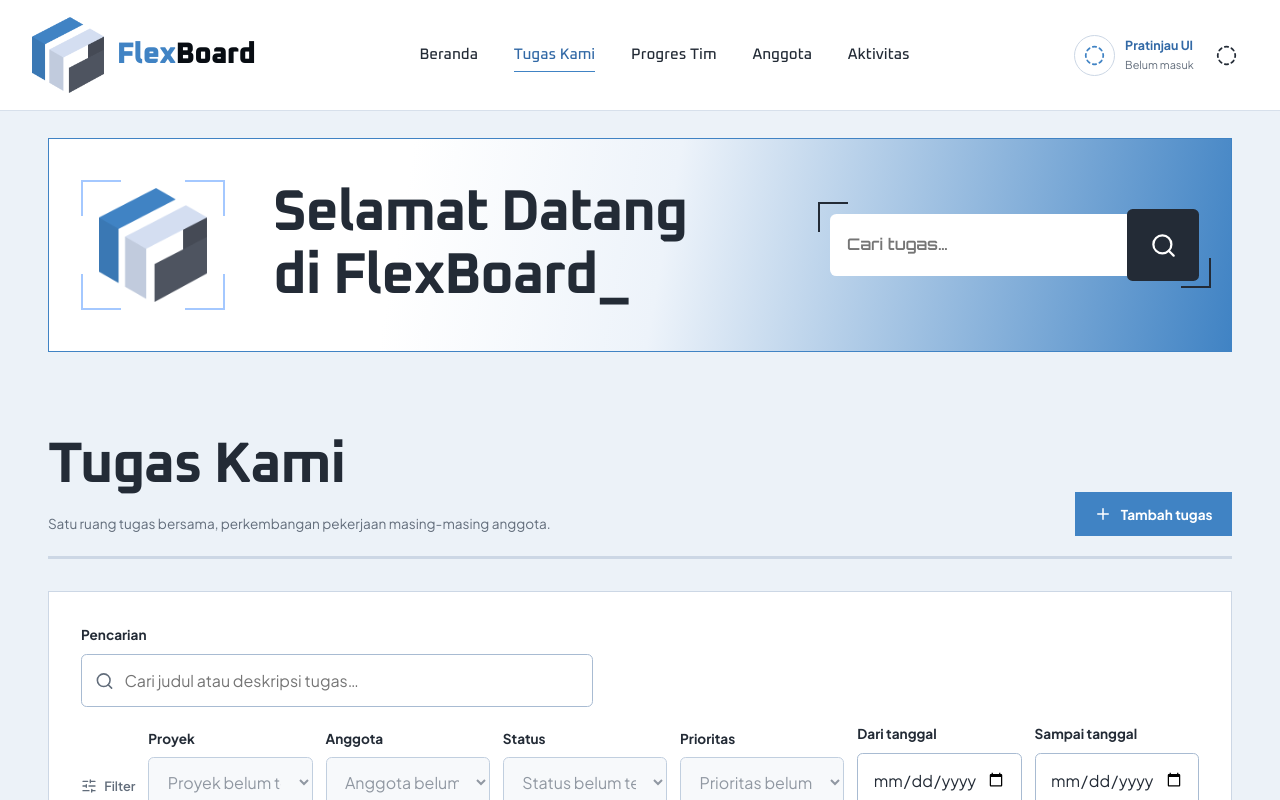
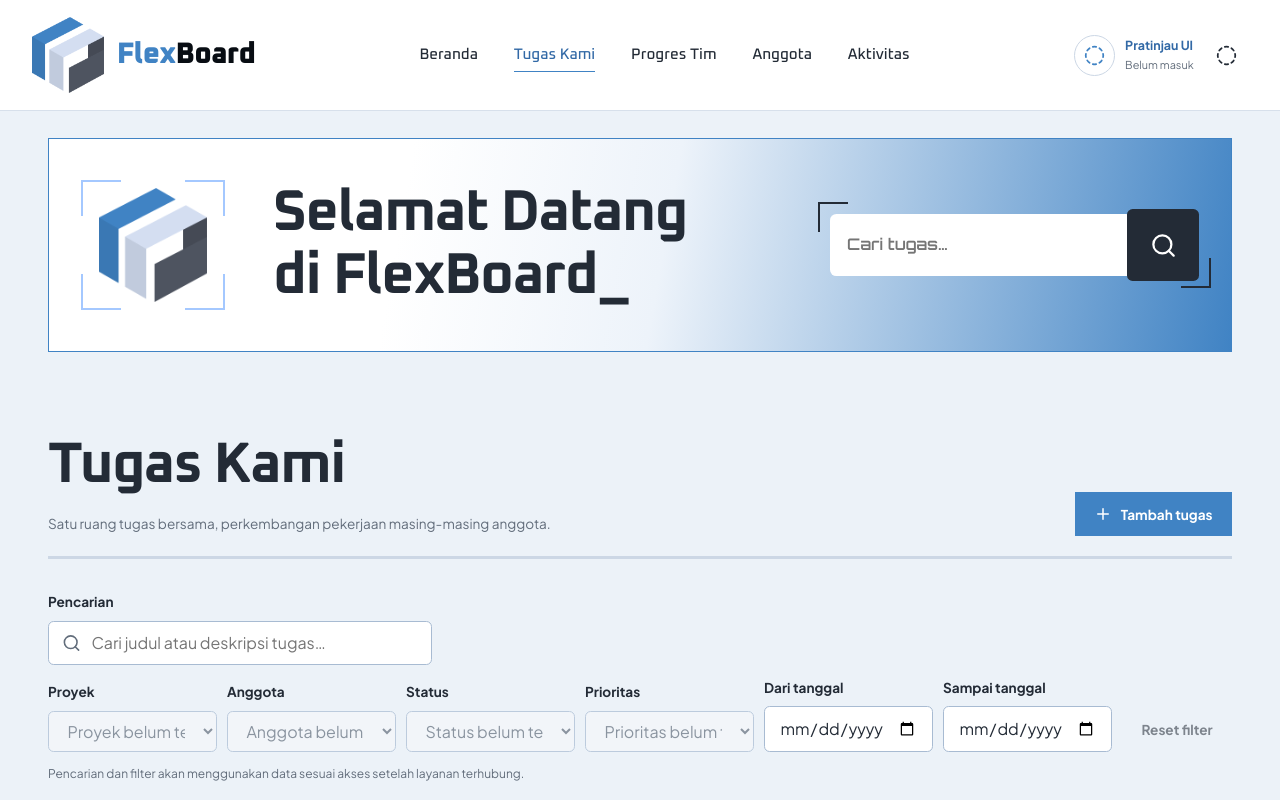
Before and after one commit to flexbox-studiocode/flexboard, a React (Vite) app: page /tasks in a window 1280 px wide. Shown: the top 800 px of the page. Built offline with nearby package versions, Linux system fonts and the light colour scheme.

Commit message:
style(tasks): compact filters and improve report text contrast

```diff
--- a/src/features/tasks/tasks.css
+++ b/src/features/tasks/tasks.css
@@ -60,7 +60,13 @@
 .tasks-page .page-header, .task-form-page .page-header, .task-detail-page .page-header { margin-bottom: .5rem; }
 .tasks-page .page-header { padding-bottom: 1.25rem; border-bottom: 3px solid var(--color-border); }
 .tasks-page .page-header__actions > .button { background: var(--color-primary); color: #fff; border-radius: 0; }
-.task-filters { padding-block: 1.25rem; }
+.tasks-page .task-filters { padding: 0; background: transparent; border: 0; }
+.task-filters .feature-filters { gap: .75rem; }
+.task-filters .field input, .task-filters .field select { min-height: 40px; padding-block: .5rem; }
+.task-filters .feature-filter-options { gap: .65rem; }
+.task-filters .feature-filter-label { display: none; }
+.task-filters .feature-filter-options > :not(.feature-filter-label):not(button) { min-width: 0; }
+.task-filters .feature-filter-search { max-width: 24rem; }
 .task-workspace { display: grid; gap: 1.75rem; min-width: 0; }
 .task-workspace__label { display: flex; align-items: center; gap: .65rem; width: fit-content; max-width: 100%; margin: 0; padding: .7rem 1rem; background: var(--color-ink); border: 1px solid var(--color-primary); color: #fff; font-family: var(--font-display); font-size: 1rem; }
 .tasks-page .task-summary { background: var(--color-ink); color: #fff; border-color: var(--color-primary); }
@@ -102,7 +108,7 @@
 .task-form-panel .task-form-actions .button--primary { background: var(--color-ink); }
 .task-report-surface { max-width: 62rem; margin: 2rem 0 0 auto; padding: clamp(1.25rem, 3vw, 2.5rem); color: #fff; background: var(--color-ink); }
 .task-report-surface .feature-section-heading { border-color: #ffffff45; }
-.task-report-surface .feature-section-heading p:not(.feature-eyebrow) { color: #dce3eb; }
+.task-detail-page .task-report-surface .feature-section-heading p:not(.feature-eyebrow) { color: #dce3eb; }
 .task-report-surface .state { min-height: 10rem; padding: 1.5rem; margin-bottom: 1.5rem; background: #fff; color: var(--color-ink); align-items: flex-start; text-align: left; }
 .task-report-surface .state__icon { display: none; }
 .task-report-actions { display: flex; justify-content: flex-end; }
```
